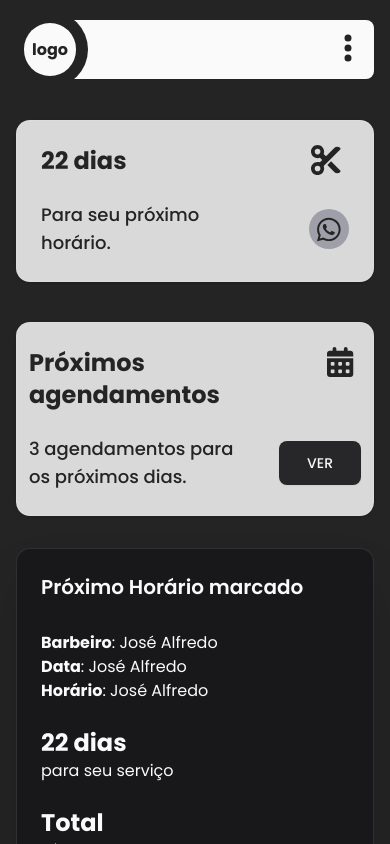
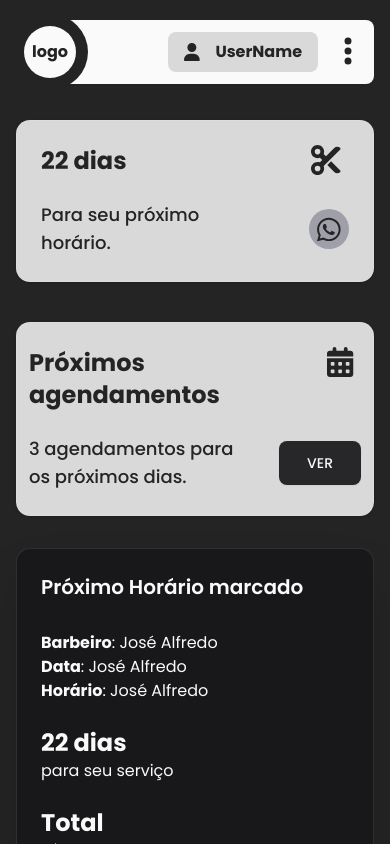
Before and after one commit to Pedro-R1beiro/sistema_barbearia, a React (Vite) app in the folder client/: page /dashboard in a window 390 px wide. Shown: the top 844 px of the page. Built offline with nearby package versions, Linux system fonts and the light colour scheme.

Commit message:
feat: user dashboard dropdwom menu

```diff
--- a/client/src/components/Header.tsx
+++ b/client/src/components/Header.tsx
@@ -15,7 +15,7 @@ export function Header({ children, className }: HeaderProps) {
     >
       <a
         href="#"
-        className="bg-background absolute top-[em] left-[-0.25rem] rounded-r-full p-3"
+        className="bg-background absolute left-[-0.25rem] rounded-r-full p-3"
       >
         <div className="bg-foreground rounded-full p-2 py-[0.9rem] font-bold">
           logo
--- a/client/src/components/userAccounDropdowm.tsx
+++ b/client/src/components/userAccounDropdowm.tsx
@@ -1,16 +1,34 @@
 import { faUser } from "@fortawesome/free-solid-svg-icons";
 import { FontAwesomeIcon } from "@fortawesome/react-fontawesome";
-import { DropdownMenu, DropdownMenuTrigger } from "./ui/dropdown-menu";
+import {
+  DropdownMenu,
+  DropdownMenuContent,
+  DropdownMenuTrigger,
+  DropdownMenuItem,
+  DropdownMenuLabel,
+  DropdownMenuSeparator,
+} from "./ui/dropdown-menu";
+import { Cog, LogOut } from "lucide-react";
 
-export default function userAccounDropdowm() {
+export default function UserAccounDropdowm() {
   return (
-    <>
-      <DropdownMenu>
-        <DropdownMenuTrigger>
-          <FontAwesomeIcon icon={faUser} />
-          <span>UserName</span>
-        </DropdownMenuTrigger>
-      </DropdownMenu>
-    </>
+    <DropdownMenu>
+      <DropdownMenuTrigger className="bg-custom-foreground flex cursor-pointer items-center gap-4 rounded-md p-2 px-4 font-bold md:order-2">
+        <FontAwesomeIcon icon={faUser} className="text-lg" />
+        <span>UserName</span>
+      </DropdownMenuTrigger>
+      <DropdownMenuContent className="z-1000">
+        <DropdownMenuLabel>Conta</DropdownMenuLabel>
+        <DropdownMenuSeparator />
+        <DropdownMenuItem>
+          <Cog />
+          Configurações
+        </DropdownMenuItem>
+        <DropdownMenuItem className="text-destructive">
+          <LogOut className="text-destructive" />
+          Sair da conta
+        </DropdownMenuItem>
+      </DropdownMenuContent>
+    </DropdownMenu>
   );
 }
--- a/client/src/pages/_layouts/UserLayout.tsx
+++ b/client/src/pages/_layouts/UserLayout.tsx
@@ -1,6 +1,7 @@
 import { Header } from "@/components/Header";
 import type { NavLinkInterface } from "@/components/NavLink";
 import { NavLinks } from "@/components/NavLinks";
+import UserAccounDropdowm from "@/components/userAccounDropdowm";
 import { faBook, faCalendarDays } from "@fortawesome/free-solid-svg-icons";
 import { Outlet } from "react-router";
 
@@ -13,7 +14,8 @@ export function UserLayout() {
   return (
     <>
       <div className="fixed top-5 left-1/2 z-100 w-full max-w-6xl translate-x-[-50%] px-4">
-        <Header className="bg-foreground">
+        <Header className="bg-foreground flex space-x-5 md:justify-between md:pl-30">
+          <UserAccounDropdowm />
           <NavLinks navLinks={navLinks} />
         </Header>
       </div>
```
